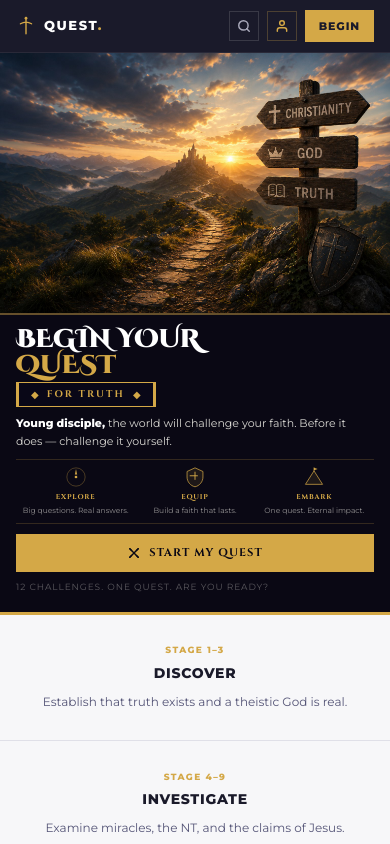
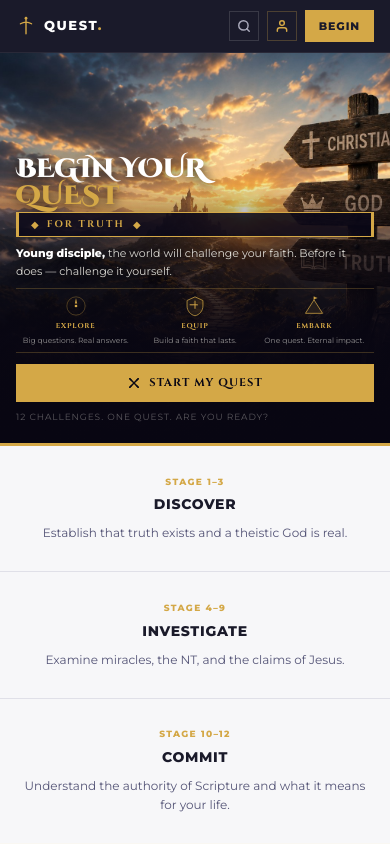
Before and after one commit to kwanray/rooted-app, a Next.js app: page / in a window 390 px wide. Shown: the top 844 px of the page. Built offline with nearby package versions, Linux system fonts and the light colour scheme; no server answers.

Commit message:
fix: mobile hero — single relative container, image absolute, text overlaid at bottom

```diff
--- a/components/screens/Welcome.tsx
+++ b/components/screens/Welcome.tsx
@@ -172,14 +172,19 @@ export default function Welcome({ onStart, onResume, onSearch, onNavigate, hasPr
       `}</style>
 
       {/* ── MOBILE hero: image on top, text below ── */}
-      <div className="mobile-hero-only" style={{ background: '#0A0814' }}>
+      {/* ── MOBILE HERO: single relative container, text overlaid at bottom ── */}
+      <div className="mobile-hero-only" style={{ position: 'relative', background: '#0A0814', minHeight: '100vw' }}>
+        {/* Full background image */}
         <img
           src="/quest-hero.jpg"
           alt="A stone path to a castle with signpost"
-          style={{ width: '100%', height: 'auto', display: 'block', objectFit: 'contain' }}
+          style={{ position: 'absolute', inset: 0, width: '100%', height: '100%', objectFit: 'cover', objectPosition: '52% 15%' }}
         />
-        <div style={{ borderTop: '2px solid rgba(212,168,71,0.45)', padding: '0.75rem 1rem 1.1rem', background: '#0A0814' }}>
-          <h1 className="cinzel-deco" style={{ fontSize: '1.6rem', fontWeight: 900, color: '#FFFFFF', lineHeight: 1.0, marginBottom: '0.2rem' }}>
+        {/* Dark gradient — clear top, dark bottom for text */}
+        <div style={{ position: 'absolute', inset: 0, background: 'linear-gradient(to top, rgba(8,6,18,1) 0%, rgba(8,6,18,0.97) 28%, rgba(8,6,18,0.55) 50%, rgba(8,6,18,0) 68%)' }}/>
+        {/* Text overlaid at bottom */}
+        <div style={{ position: 'relative', zIndex: 2, display: 'flex', flexDirection: 'column', justifyContent: 'flex-end', minHeight: '100vw', padding: '1rem 1rem 1.2rem' }}>
+          <h1 className="cinzel-deco" style={{ fontSize: '1.65rem', fontWeight: 900, color: '#FFFFFF', lineHeight: 1.0, marginBottom: '0.2rem', textShadow: '0 2px 12px rgba(0,0,0,0.9)' }}>
             BEGIN YOUR<br/><span style={{ color: '#D4A847' }}>QUEST</span>
           </h1>
           <div style={{ display: 'inline-flex', alignItems: 'center', gap: 8, background: 'rgba(10,8,24,0.85)', border: '1px solid #D4A847', borderLeft: '3px solid #D4A847', borderRight: '3px solid #D4A847', padding: '4px 12px', marginBottom: '0.5rem' }}>
@@ -187,10 +192,10 @@ export default function Welcome({ onStart, onResume, onSearch, onNavigate, hasPr
             <span className="cinzel" style={{ fontSize: '0.6rem', fontWeight: 700, color: '#D4A847', letterSpacing: '0.22em' }}>FOR TRUTH</span>
             <span style={{ color: '#D4A847', fontSize: 10 }}>◆</span>
           </div>
-          <p style={{ fontFamily: 'Montserrat, sans-serif', fontSize: 11, color: 'rgba(240,238,232,0.9)', marginBottom: '0.5rem', lineHeight: 1.6 }}>
+          <p style={{ fontFamily: 'Montserrat, sans-serif', fontSize: 11, color: 'rgba(240,238,232,0.9)', marginBottom: '0.5rem', lineHeight: 1.6, textShadow: '0 1px 8px rgba(0,0,0,0.9)' }}>
             <strong style={{ fontWeight: 800, color: '#FFFFFF' }}>Young disciple,</strong> the world will challenge your faith. Before it does — challenge it yourself.
           </p>
-          <div style={{ display: 'flex', alignItems: 'flex-start', marginBottom: '0.65rem', borderTop: '1px solid rgba(212,168,71,0.2)', borderBottom: '1px solid rgba(212,168,71,0.2)', padding: '6px 0' }}>
+          <div style={{ display: 'flex', alignItems: 'flex-start', marginBottom: '0.65rem', borderTop: '1px solid rgba(212,168,71,0.25)', borderBottom: '1px solid rgba(212,168,71,0.25)', padding: '6px 0' }}>
             {[
               { icon: <svg viewBox="0 0 36 36" fill="none" width="22" height="22"><circle cx="18" cy="18" r="15" stroke="#D4A847" strokeWidth="1" opacity="0.5"/><polygon points="18,5 20,15 18,13 16,15" fill="#D4A847"/><circle cx="18" cy="18" r="2.2" fill="#D4A847"/></svg>, label: 'EXPLORE', desc: 'Big questions. Real answers.' },
               { icon: <svg viewBox="0 0 36 36" fill="none" width="22" height="22"><path d="M18 3L5 9v9c0 7.5 5.5 14.5 13 16 7.5-1.5 13-8.5 13-16V9z" fill="rgba(212,168,71,0.1)" stroke="#D4A847" strokeWidth="1.2"/><line x1="18" y1="10" x2="18" y2="22" stroke="#D4A847" strokeWidth="1.5" strokeLinecap="round"/><line x1="10" y1="16" x2="22" y2="16" stroke="#D4A847" strokeWidth="1.5" strokeLinecap="round"/></svg>, label: 'EQUIP', desc: 'Build a faith that lasts.' },
```
